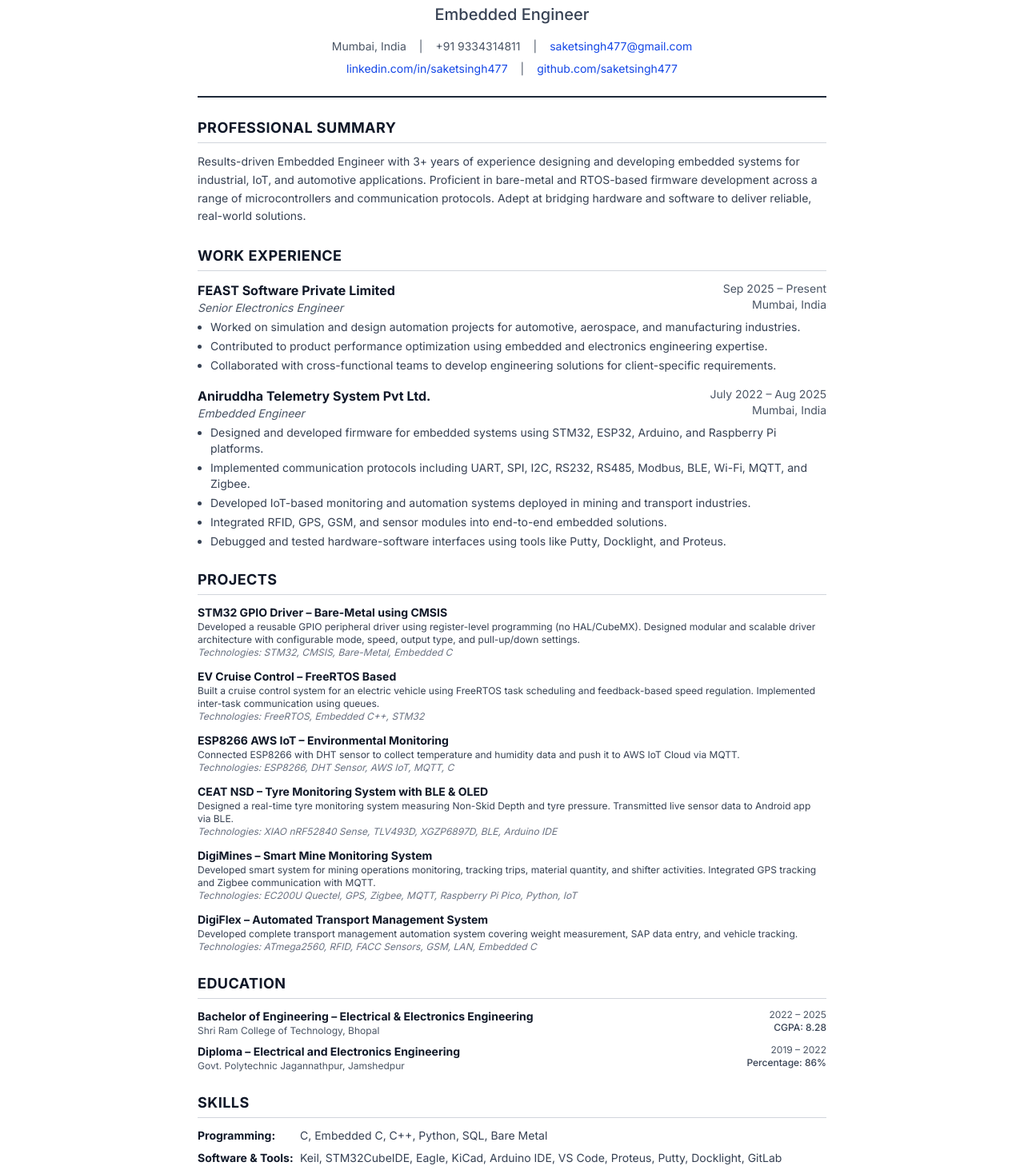
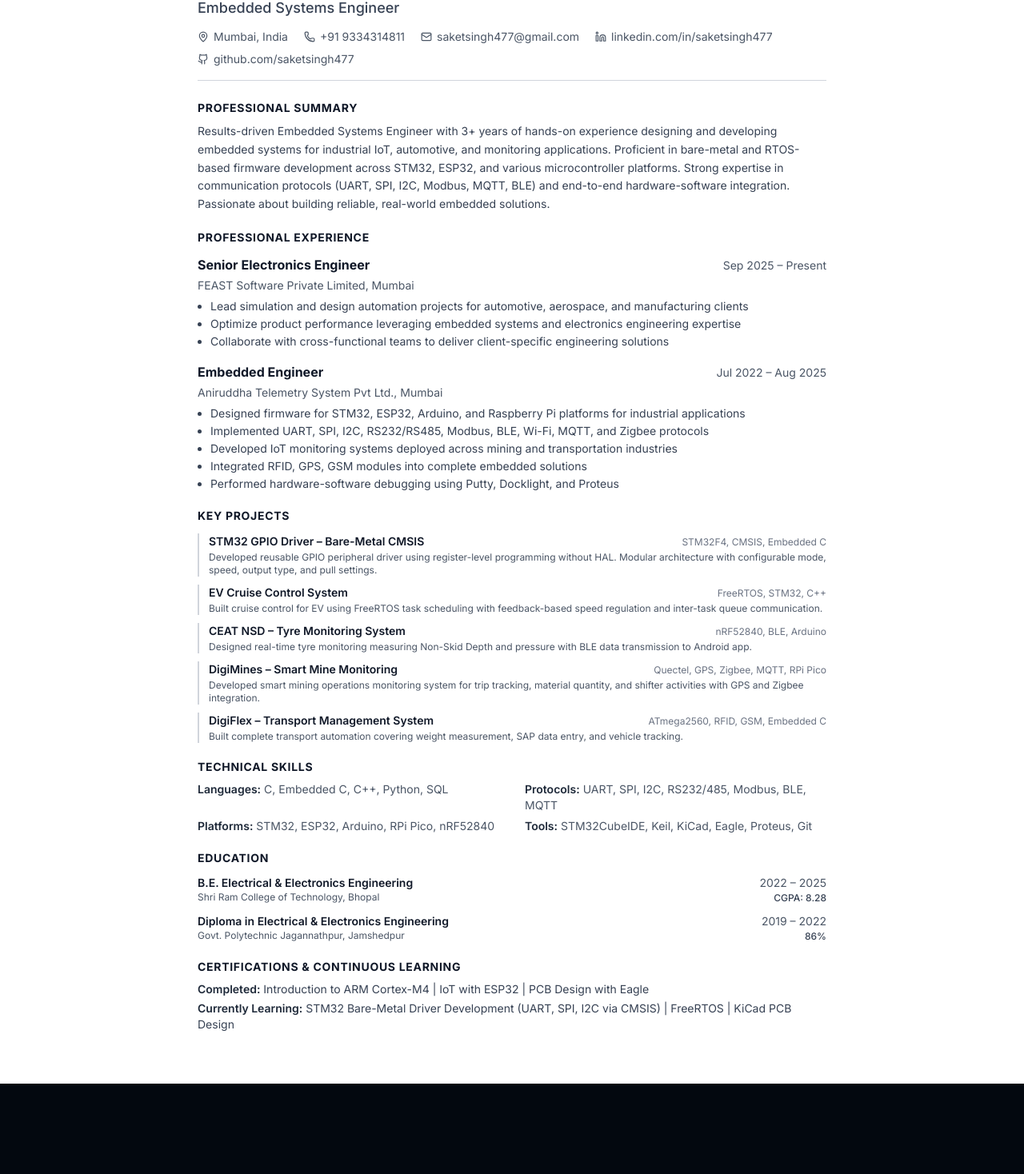
Before and after one commit to saketsingh477/saketsingh477.github.io, a Next.js app: page /cv in a window 1280 px wide. Shown: the part 108-1576 px from the top of the page at 80% size. After the commit the page ends 1463 px from the top, so only its background shows below. Built offline with nearby package versions, Linux system fonts and the light colour scheme.

Commit message:
feat: enhance CV page with new icons and restructured contact info layout

```diff
--- a/app/cv/page.tsx
+++ b/app/cv/page.tsx
@@ -1,7 +1,7 @@
 "use client"
 
 import { Button } from "@/components/ui/button"
-import { Download, ArrowLeft } from "lucide-react"
+import { Download, ArrowLeft, Mail, Phone, MapPin, Linkedin, Github } from "lucide-react"
 import Link from "next/link"
 
 export default function CVPage() {
@@ -27,219 +27,208 @@ export default function CVPage() {
 
       {/* CV Content */}
       <div className="min-h-screen bg-white text-gray-900 print:bg-white">
-        <div className="max-w-[850px] mx-auto px-8 py-16 print:py-8 print:px-12">
+        <div className="max-w-[850px] mx-auto px-8 py-16 print:py-6 print:px-10">
+
           {/* Header */}
-          <header className="text-center border-b-2 border-gray-800 pb-6 mb-6">
-            <h1 className="text-4xl font-bold text-gray-900 mb-2">Saket Singh</h1>
-            <p className="text-xl text-gray-700 font-medium mb-4">Embedded Engineer</p>
-            <div className="flex flex-wrap justify-center gap-x-4 gap-y-1 text-sm text-gray-600">
+          <header className="mb-6">
+            <h1 className="text-3xl font-bold text-gray-900 tracking-tight">SAKET SINGH</h1>
+            <p className="text-lg text-gray-700 font-medium mt-1">Embedded Systems Engineer</p>
+
+            <div className="flex flex-wrap items-center gap-x-5 gap-y-2 mt-3 text-sm text-gray-600">
+              <div className="flex items-center gap-1.5">
+                <MapPin className="h-3.5 w-3.5" />
                 <span>Mumbai, India</span>
-              <span>|</span>
+              </div>
+              <div className="flex items-center gap-1.5">
+                <Phone className="h-3.5 w-3.5" />
                 <span>+91 9334314811</span>
-              <span>|</span>
-              <a href="mailto:saketsingh477@gmail.com" className="text-blue-700 hover:underline print:text-gray-700">
+              </div>
+              <div className="flex items-center gap-1.5">
+                <Mail className="h-3.5 w-3.5" />
+                <a href="mailto:saketsingh477@gmail.com" className="hover:text-gray-900 print:text-gray-600">
                   saketsingh477@gmail.com
                 </a>
               </div>
-            <div className="flex flex-wrap justify-center gap-x-4 gap-y-1 text-sm text-gray-600 mt-2">
-              <a href="https://linkedin.com/in/saketsingh477" className="text-blue-700 hover:underline print:text-gray-700">
+              <div className="flex items-center gap-1.5">
+                <Linkedin className="h-3.5 w-3.5" />
+                <a href="https://linkedin.com/in/saketsingh477" className="hover:text-gray-900 print:text-gray-600">
                   linkedin.com/in/saketsingh477
                 </a>
-              <span>|</span>
-              <a href="https://github.com/saketsingh477" className="text-blue-700 hover:underline print:text-gray-700">
+              </div>
+              <div className="flex items-center gap-1.5">
+                <Github className="h-3.5 w-3.5" />
+                <a href="https://github.com/saketsingh477" className="hover:text-gray-900 print:text-gray-600">
                   github.com/saketsingh477
                 </a>
               </div>
+            </div>
+
+            <div className="h-px bg-gray-300 mt-4" />
           </header>
 
           {/* Professional Summary */}
-          <section className="mb-6">
-            <h2 className="text-lg font-bold text-gray-900 uppercase tracking-wide border-b border-gray-300 pb-1 mb-3">
+          <section className="mb-5">
+            <h2 className="text-sm font-bold text-gray-900 uppercase tracking-wider mb-2">
               Professional Summary
             </h2>
             <p className="text-sm text-gray-700 leading-relaxed">
-              Results-driven Embedded Engineer with 3+ years of experience designing and developing embedded systems for industrial, IoT, and automotive applications. Proficient in bare-metal and RTOS-based firmware development across a range of microcontrollers and communication protocols. Adept at bridging hardware and software to deliver reliable, real-world solutions.
+              Results-driven Embedded Systems Engineer with 3+ years of hands-on experience designing and developing embedded systems for industrial IoT, automotive, and monitoring applications. Proficient in bare-metal and RTOS-based firmware development across STM32, ESP32, and various microcontroller platforms. Strong expertise in communication protocols (UART, SPI, I2C, Modbus, MQTT, BLE) and end-to-end hardware-software integration. Passionate about building reliable, real-world embedded solutions.
             </p>
           </section>
 
           {/* Work Experience */}
-          <section className="mb-6">
-            <h2 className="text-lg font-bold text-gray-900 uppercase tracking-wide border-b border-gray-300 pb-1 mb-3">
-              Work Experience
+          <section className="mb-5">
+            <h2 className="text-sm font-bold text-gray-900 uppercase tracking-wider mb-3">
+              Professional Experience
             </h2>
 
             <div className="mb-4">
-              <div className="flex justify-between items-start mb-1">
-                <div>
-                  <h3 className="font-bold text-gray-900">FEAST Software Private Limited</h3>
-                  <p className="text-sm text-gray-600 italic">Senior Electronics Engineer</p>
+              <div className="flex justify-between items-baseline mb-1">
+                <h3 className="font-bold text-gray-900">Senior Electronics Engineer</h3>
+                <span className="text-sm text-gray-600">Sep 2025 – Present</span>
               </div>
-                <p className="text-sm text-gray-600 text-right">Sep 2025 – Present<br />Mumbai, India</p>
-              </div>
-              <ul className="text-sm text-gray-700 list-disc list-outside ml-4 space-y-1">
-                <li>Worked on simulation and design automation projects for automotive, aerospace, and manufacturing industries.</li>
-                <li>Contributed to product performance optimization using embedded and electronics engineering expertise.</li>
-                <li>Collaborated with cross-functional teams to develop engineering solutions for client-specific requirements.</li>
+              <p className="text-sm text-gray-600 mb-1.5">FEAST Software Private Limited, Mumbai</p>
+              <ul className="text-sm text-gray-700 list-disc list-outside ml-4 space-y-0.5">
+                <li>Lead simulation and design automation projects for automotive, aerospace, and manufacturing clients</li>
+                <li>Optimize product performance leveraging embedded systems and electronics engineering expertise</li>
+                <li>Collaborate with cross-functional teams to deliver client-specific engineering solutions</li>
               </ul>
             </div>
 
-            <div className="mb-4">
-              <div className="flex justify-between items-start mb-1">
             <div>
-                  <h3 className="font-bold text-gray-900">Aniruddha Telemetry System Pvt Ltd.</h3>
-                  <p className="text-sm text-gray-600 italic">Embedded Engineer</p>
+              <div className="flex justify-between items-baseline mb-1">
+                <h3 className="font-bold text-gray-900">Embedded Engineer</h3>
+                <span className="text-sm text-gray-600">Jul 2022 – Aug 2025</span>
               </div>
-                <p className="text-sm text-gray-600 text-right">July 2022 – Aug 2025<br />Mumbai, India</p>
-              </div>
-              <ul className="text-sm text-gray-700 list-disc list-outside ml-4 space-y-1">
-                <li>Designed and developed firmware for embedded systems using STM32, ESP32, Arduino, and Raspberry Pi platforms.</li>
-                <li>Implemented communication protocols including UART, SPI, I2C, RS232, RS485, Modbus, BLE, Wi-Fi, MQTT, and Zigbee.</li>
-                <li>Developed IoT-based monitoring and automation systems deployed in mining and transport industries.</li>
-                <li>Integrated RFID, GPS, GSM, and sensor modules into end-to-end embedded solutions.</li>
-                <li>Debugged and tested hardware-software interfaces using tools like Putty, Docklight, and Proteus.</li>
+              <p className="text-sm text-gray-600 mb-1.5">Aniruddha Telemetry System Pvt Ltd., Mumbai</p>
+              <ul className="text-sm text-gray-700 list-disc list-outside ml-4 space-y-0.5">
+                <li>Designed firmware for STM32, ESP32, Arduino, and Raspberry Pi platforms for industrial applications</li>
+                <li>Implemented UART, SPI, I2C, RS232/RS485, Modbus, BLE, Wi-Fi, MQTT, and Zigbee protocols</li>
+                <li>Developed IoT monitoring systems deployed across mining and transportation industries</li>
+                <li>Integrated RFID, GPS, GSM modules into complete embedded solutions</li>
+                <li>Performed hardware-software debugging using Putty, Docklight, and Proteus</li>
               </ul>
             </div>
           </section>
 
-          {/* Projects */}
-          <section className="mb-6">
-            <h2 className="text-lg font-bold text-gray-900 uppercase tracking-wide border-b border-gray-300 pb-1 mb-3">
-              Projects
+          {/* Key Projects */}
+          <section className="mb-5">
+            <h2 className="text-sm font-bold text-gray-900 uppercase tracking-wider mb-3">
+              Key Projects
             </h2>
 
-            <div className="space-y-3">
-              <div>
-                <h3 className="font-bold text-gray-900 text-sm">STM32 GPIO Driver – Bare-Metal using CMSIS</h3>
-                <p className="text-xs text-gray-700">Developed a reusable GPIO peripheral driver using register-level programming (no HAL/CubeMX). Designed modular and scalable driver architecture with configurable mode, speed, output type, and pull-up/down settings.</p>
-                <p className="text-xs text-gray-500 italic">Technologies: STM32, CMSIS, Bare-Metal, Embedded C</p>
+            <div className="grid grid-cols-1 gap-2.5">
+              <div className="border-l-2 border-gray-300 pl-3">
+                <div className="flex justify-between items-baseline">
+                  <h3 className="font-semibold text-gray-900 text-sm">STM32 GPIO Driver – Bare-Metal CMSIS</h3>
+                  <span className="text-xs text-gray-500">STM32F4, CMSIS, Embedded C</span>
+                </div>
+                <p className="text-xs text-gray-600 mt-0.5">Developed reusable GPIO peripheral driver using register-level programming without HAL. Modular architecture with configurable mode, speed, output type, and pull settings.</p>
               </div>
 
-              <div>
-                <h3 className="font-bold text-gray-900 text-sm">EV Cruise Control – FreeRTOS Based</h3>
-                <p className="text-xs text-gray-700">Built a cruise control system for an electric vehicle using FreeRTOS task scheduling and feedback-based speed regulation. Implemented inter-task communication using queues.</p>
-                <p className="text-xs text-gray-500 italic">Technologies: FreeRTOS, Embedded C++, STM32</p>
+              <div className="border-l-2 border-gray-300 pl-3">
+                <div className="flex justify-between items-baseline">
+                  <h3 className="font-semibold text-gray-900 text-sm">EV Cruise Control System</h3>
+                  <span className="text-xs text-gray-500">FreeRTOS, STM32, C++</span>
+                </div>
+                <p className="text-xs text-gray-600 mt-0.5">Built cruise control for EV using FreeRTOS task scheduling with feedback-based speed regulation and inter-task queue communication.</p>
               </div>
 
-              <div>
-                <h3 className="font-bold text-gray-900 text-sm">ESP8266 AWS IoT – Environmental Monitoring</h3>
-                <p className="text-xs text-gray-700">Connected ESP8266 with DHT sensor to collect temperature and humidity data and push it to AWS IoT Cloud via MQTT.</p>
-                <p className="text-xs text-gray-500 italic">Technologies: ESP8266, DHT Sensor, AWS IoT, MQTT, C</p>
+              <div className="border-l-2 border-gray-300 pl-3">
+                <div className="flex justify-between items-baseline">
+                  <h3 className="font-semibold text-gray-900 text-sm">CEAT NSD – Tyre Monitoring System</h3>
+                  <span className="text-xs text-gray-500">nRF52840, BLE, Arduino</span>
+                </div>
+                <p className="text-xs text-gray-600 mt-0.5">Designed real-time tyre monitoring measuring Non-Skid Depth and pressure with BLE data transmission to Android app.</p>
               </div>
 
-              <div>
-                <h3 className="font-bold text-gray-900 text-sm">CEAT NSD – Tyre Monitoring System with BLE & OLED</h3>
-                <p className="text-xs text-gray-700">Designed a real-time tyre monitoring system measuring Non-Skid Depth and tyre pressure. Transmitted live sensor data to Android app via BLE.</p>
-                <p className="text-xs text-gray-500 italic">Technologies: XIAO nRF52840 Sense, TLV493D, XGZP6897D, BLE, Arduino IDE</p>
+              <div className="border-l-2 border-gray-300 pl-3">
+                <div className="flex justify-between items-baseline">
+                  <h3 className="font-semibold text-gray-900 text-sm">DigiMines – Smart Mine Monitoring</h3>
+                  <span className="text-xs text-gray-500">Quectel, GPS, Zigbee, MQTT, RPi Pico</span>
+                </div>
+                <p className="text-xs text-gray-600 mt-0.5">Developed smart mining operations monitoring system for trip tracking, material quantity, and shifter activities with GPS and Zigbee integration.</p>
               </div>
 
+              <div className="border-l-2 border-gray-300 pl-3">
+                <div className="flex justify-between items-baseline">
+                  <h3 className="font-semibold text-gray-900 text-sm">DigiFlex – Transport Management System</h3>
+                  <span className="text-xs text-gray-500">ATmega2560, RFID, GSM, Embedded C</span>
+                </div>
+                <p className="text-xs text-gray-600 mt-0.5">Built complete transport automation covering weight measurement, SAP data entry, and vehicle tracking.</p>
+              </div>
+            </div>
+          </section>
+
+          {/* Skills */}
+          <section className="mb-5">
+            <h2 className="text-sm font-bold text-gray-900 uppercase tracking-wider mb-2">
+              Technical Skills
+            </h2>
+
+            <div className="grid grid-cols-2 gap-x-8 gap-y-1.5 text-sm">
               <div>
-                <h3 className="font-bold text-gray-900 text-sm">DigiMines – Smart Mine Monitoring System</h3>
-                <p className="text-xs text-gray-700">Developed smart system for mining operations monitoring, tracking trips, material quantity, and shifter activities. Integrated GPS tracking and Zigbee communication with MQTT.</p>
-                <p className="text-xs text-gray-500 italic">Technologies: EC200U Quectel, GPS, Zigbee, MQTT, Raspberry Pi Pico, Python, IoT</p>
+                <span className="font-semibold text-gray-800">Languages:</span>
+                <span className="text-gray-600 ml-1">C, Embedded C, C++, Python, SQL</span>
               </div>
-
               <div>
-                <h3 className="font-bold text-gray-900 text-sm">DigiFlex – Automated Transport Management System</h3>
-                <p className="text-xs text-gray-700">Developed complete transport management automation system covering weight measurement, SAP data entry, and vehicle tracking.</p>
-                <p className="text-xs text-gray-500 italic">Technologies: ATmega2560, RFID, FACC Sensors, GSM, LAN, Embedded C</p>
+                <span className="font-semibold text-gray-800">Protocols:</span>
+                <span className="text-gray-600 ml-1">UART, SPI, I2C, RS232/485, Modbus, BLE, MQTT</span>
+              </div>
+              <div>
+                <span className="font-semibold text-gray-800">Platforms:</span>
+                <span className="text-gray-600 ml-1">STM32, ESP32, Arduino, RPi Pico, nRF52840</span>
+              </div>
+              <div>
+                <span className="font-semibold text-gray-800">Tools:</span>
+                <span className="text-gray-600 ml-1">STM32CubeIDE, Keil, KiCad, Eagle, Proteus, Git</span>
               </div>
             </div>
           </section>
 
           {/* Education */}
-          <section className="mb-6">
-            <h2 className="text-lg font-bold text-gray-900 uppercase tracking-wide border-b border-gray-300 pb-1 mb-3">
+          <section className="mb-5">
+            <h2 className="text-sm font-bold text-gray-900 uppercase tracking-wider mb-2">
               Education
             </h2>
 
             <div className="space-y-2">
-              <div className="flex justify-between items-start">
+              <div className="flex justify-between items-baseline">
                 <div>
-                  <h3 className="font-bold text-gray-900 text-sm">Bachelor of Engineering – Electrical & Electronics Engineering</h3>
+                  <h3 className="font-semibold text-gray-900 text-sm">B.E. Electrical & Electronics Engineering</h3>
                   <p className="text-xs text-gray-600">Shri Ram College of Technology, Bhopal</p>
                 </div>
                 <div className="text-right">
-                  <p className="text-xs text-gray-600">2022 – 2025</p>
+                  <span className="text-sm text-gray-600">2022 – 2025</span>
                   <p className="text-xs text-gray-700 font-medium">CGPA: 8.28</p>
                 </div>
               </div>
 
-              <div className="flex justify-between items-start">
+              <div className="flex justify-between items-baseline">
                 <div>
-                  <h3 className="font-bold text-gray-900 text-sm">Diploma – Electrical and Electronics Engineering</h3>
+                  <h3 className="font-semibold text-gray-900 text-sm">Diploma in Electrical & Electronics Engineering</h3>
                   <p className="text-xs text-gray-600">Govt. Polytechnic Jagannathpur, Jamshedpur</p>
                 </div>
                 <div className="text-right">
-                  <p className="text-xs text-gray-600">2019 – 2022</p>
-                  <p className="text-xs text-gray-700 font-medium">Percentage: 86%</p>
+                  <span className="text-sm text-gray-600">2019 – 2022</span>
+                  <p className="text-xs text-gray-700 font-medium">86%</p>
                 </div>
               </div>
             </div>
           </section>
 
-          {/* Skills */}
-          <section className="mb-6">
-            <h2 className="text-lg font-bold text-gray-900 uppercase tracking-wide border-b border-gray-300 pb-1 mb-3">
-              Skills
+          {/* Certifications */}
+          <section>
+            <h2 className="text-sm font-bold text-gray-900 uppercase tracking-wider mb-2">
+              Certifications & Continuous Learning
             </h2>
 
-            <div className="grid grid-cols-1 gap-2 text-sm">
-              <div className="flex">
-                <span className="font-bold text-gray-900 w-32 shrink-0">Programming:</span>
-                <span className="text-gray-700">C, Embedded C, C++, Python, SQL, Bare Metal</span>
-              </div>
-              <div className="flex">
-                <span className="font-bold text-gray-900 w-32 shrink-0">Software & Tools:</span>
-                <span className="text-gray-700">Keil, STM32CubeIDE, Eagle, KiCad, Arduino IDE, VS Code, Proteus, Putty, Docklight, GitLab</span>
-              </div>
-              <div className="flex">
-                <span className="font-bold text-gray-900 w-32 shrink-0">Protocols:</span>
-                <span className="text-gray-700">UART, SPI, I2C, RS232, RS485, Ethernet, Modbus, BLE, Wi-Fi, MQTT, Zigbee</span>
-              </div>
-              <div className="flex">
-                <span className="font-bold text-gray-900 w-32 shrink-0">Boards & MCUs:</span>
-                <span className="text-gray-700">ESP32, Arduino, XIAO nRF52840, Raspberry Pi Pico W, PIC16F877A, STM32F103C8T6</span>
-              </div>
+            <div className="text-sm text-gray-700">
+              <p><span className="font-semibold text-gray-800">Completed:</span> Introduction to ARM Cortex-M4 | IoT with ESP32 | PCB Design with Eagle</p>
+              <p className="mt-1"><span className="font-semibold text-gray-800">Currently Learning:</span> STM32 Bare-Metal Driver Development (UART, SPI, I2C via CMSIS) | FreeRTOS | KiCad PCB Design</p>
             </div>
           </section>
 
-          {/* Certifications */}
-          <section className="mb-6">
-            <h2 className="text-lg font-bold text-gray-900 uppercase tracking-wide border-b border-gray-300 pb-1 mb-3">
-              Coursework & Certifications
-            </h2>
-
-            <div className="grid grid-cols-2 gap-4 text-sm">
-              <div>
-                <h3 className="font-bold text-gray-900 text-xs mb-1">Academic Projects:</h3>
-                <ul className="text-xs text-gray-700 list-disc list-inside">
-                  <li>RFID Based Attendance System</li>
-                  <li>Wireless Voltage Detector</li>
-                </ul>
-              </div>
-              <div>
-                <h3 className="font-bold text-gray-900 text-xs mb-1">Online Certifications:</h3>
-                <ul className="text-xs text-gray-700 list-disc list-inside">
-                  <li>Introduction to ARM Cortex-M4</li>
-                  <li>IoT with ESP32 Board</li>
-                  <li>PCB Design with Eagle</li>
-                </ul>
-              </div>
-            </div>
-
-            <div className="mt-3">
-              <h3 className="font-bold text-gray-900 text-xs mb-1">Currently Learning:</h3>
-              <p className="text-xs text-gray-700">STM32 Bare-Metal Driver Development (UART, SPI, I2C using CMSIS) • FreeRTOS • PCB Design with KiCad</p>
-            </div>
-          </section>
-
-          {/* References */}
-          <section>
-            <h2 className="text-lg font-bold text-gray-900 uppercase tracking-wide border-b border-gray-300 pb-1 mb-3">
-              References
-            </h2>
-            <p className="text-sm text-gray-700">Available upon request.</p>
-          </section>
         </div>
       </div>
 
@@ -248,7 +237,7 @@ export default function CVPage() {
         @media print {
           @page {
             size: A4;
-            margin: 0.5in;
+            margin: 0.4in;
           }
           body {
             -webkit-print-color-adjust: exact;
```
Lines whose indentation alone changed are shown as unchanged.
